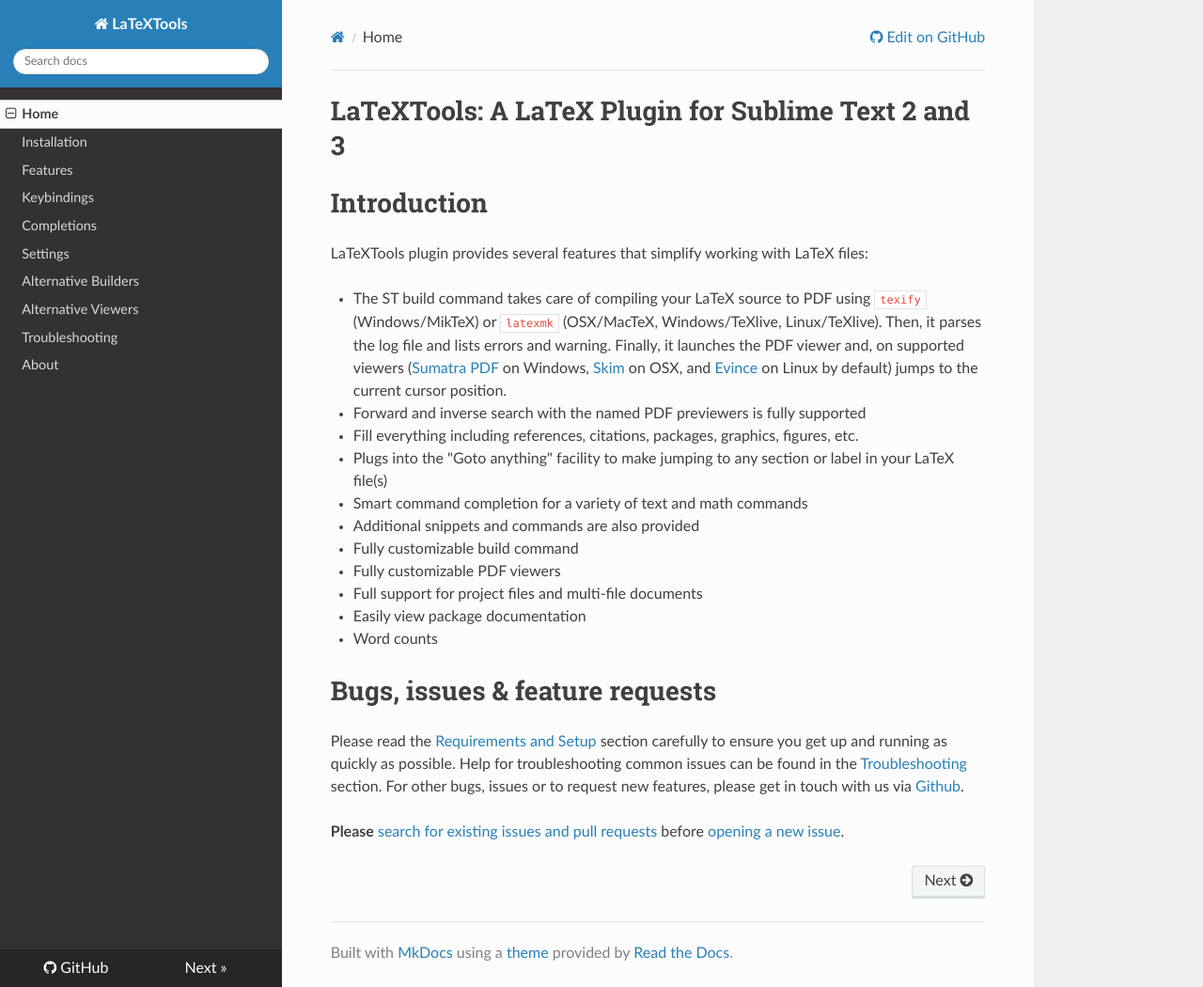
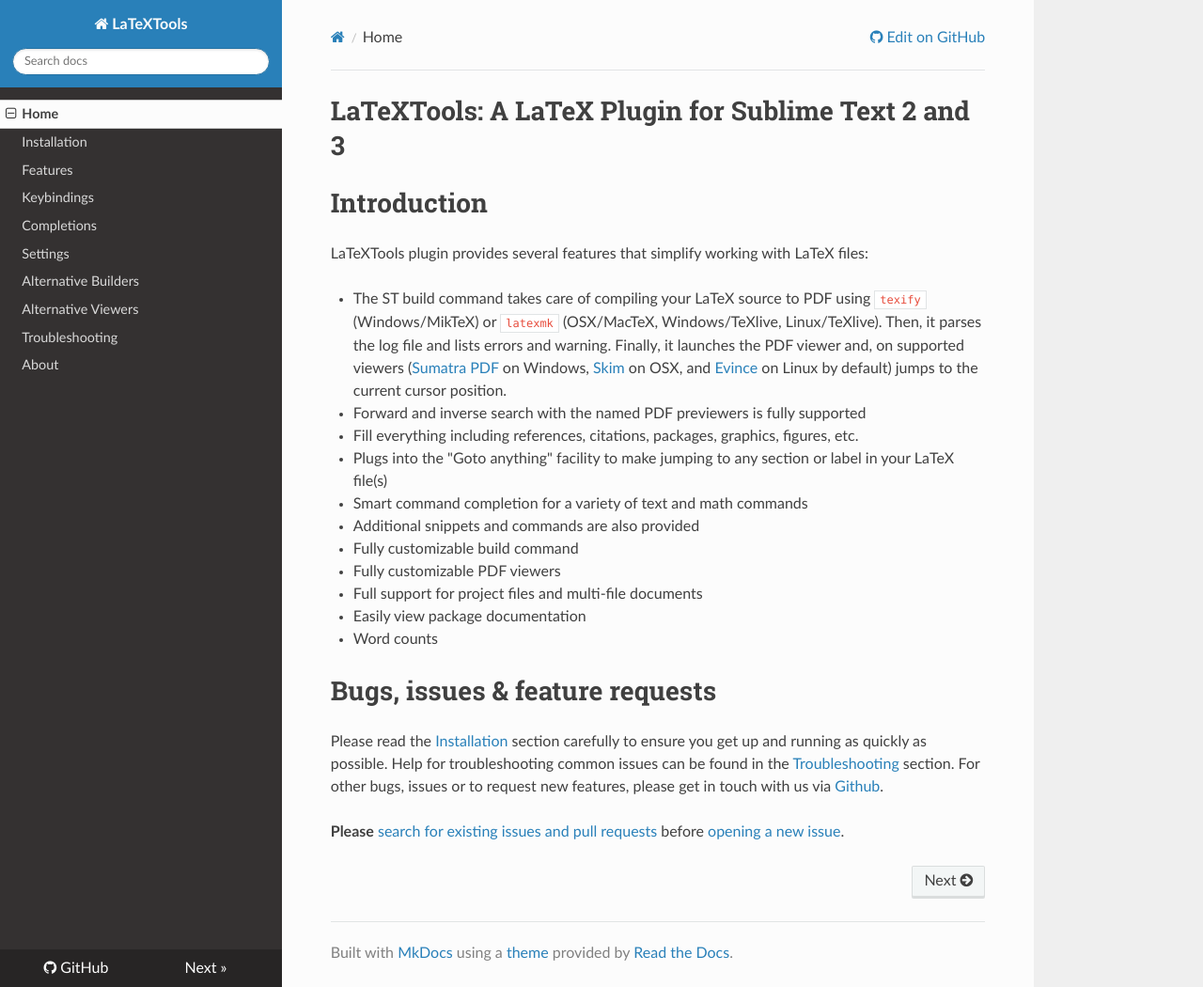
Before and after one commit to SublimeText/LaTeXTools, an MkDocs documentation site: the page built from docs/index.md, in a window 1280 px wide and 1050 px high. Shown: the whole window at 94% size. Built offline with MkDocs 1.6.1, drawn with Linux system fonts in a browser that asks for light colours; nearby versions of some CDN libraries; old or Windows-style settings are respelled for this version of MkDocs.

Commit message:
Fix some links

```diff
--- a/docs/index.md
+++ b/docs/index.md
@@ -18,6 +18,6 @@
 
 # Bugs, issues & feature requests
 
-Please read the [Requirements and Setup](requirements.md) section carefully to ensure you get up and running as quickly as possible. Help for troubleshooting common issues can be found in the [Troubleshooting](troubleshooting) section. For other bugs, issues or to request new features, please get in touch with us via [Github](https://github.com/SublimeText/LaTeXTools).
+Please read the [Installation](install.md) section carefully to ensure you get up and running as quickly as possible. Help for troubleshooting common issues can be found in the [Troubleshooting](troubleshooting.md) section. For other bugs, issues or to request new features, please get in touch with us via [Github](https://github.com/SublimeText/LaTeXTools).
 
 **Please** [search for existing issues and pull requests](https://github.com/SublimeText/LaTeXTools/issues/?q=is%3Aopen) before [opening a new issue](https://github.com/SublimeText/LaTeXTools/issues/new).
```
